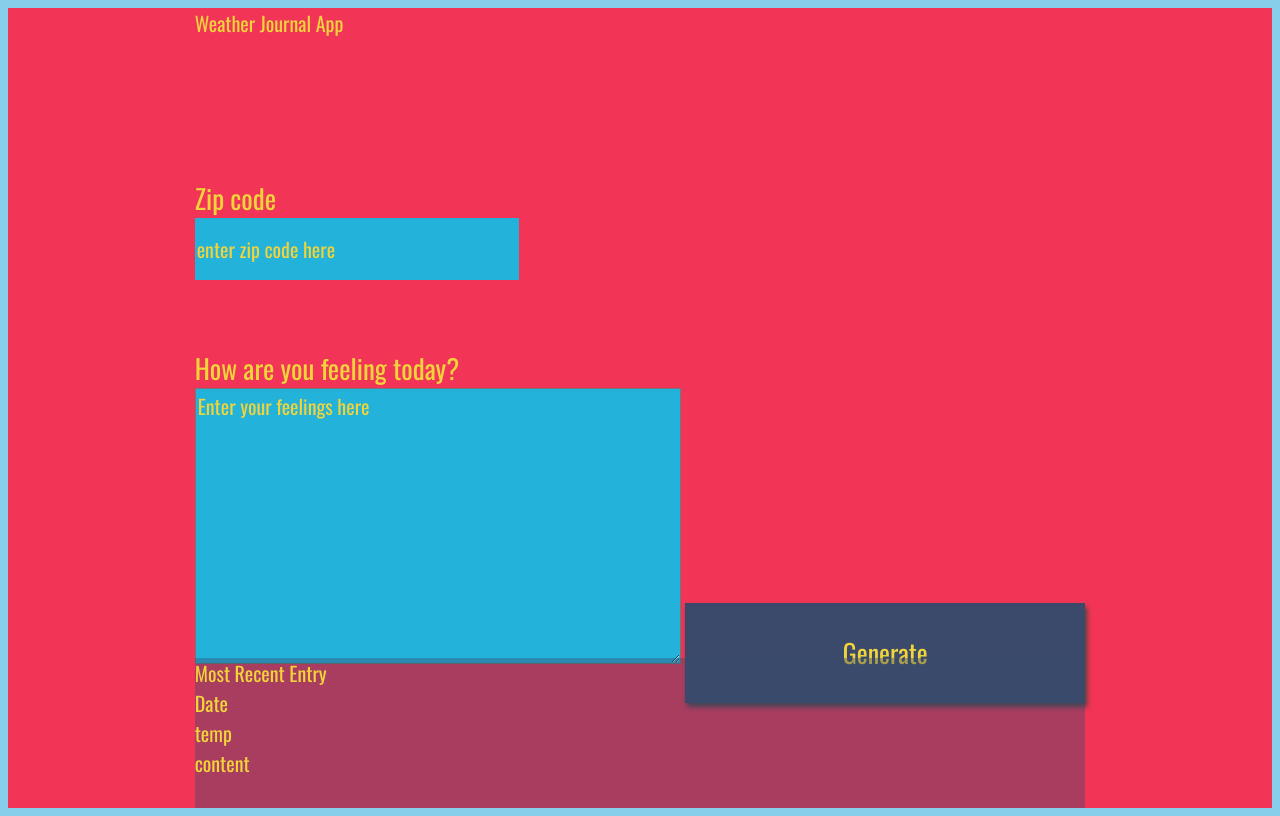
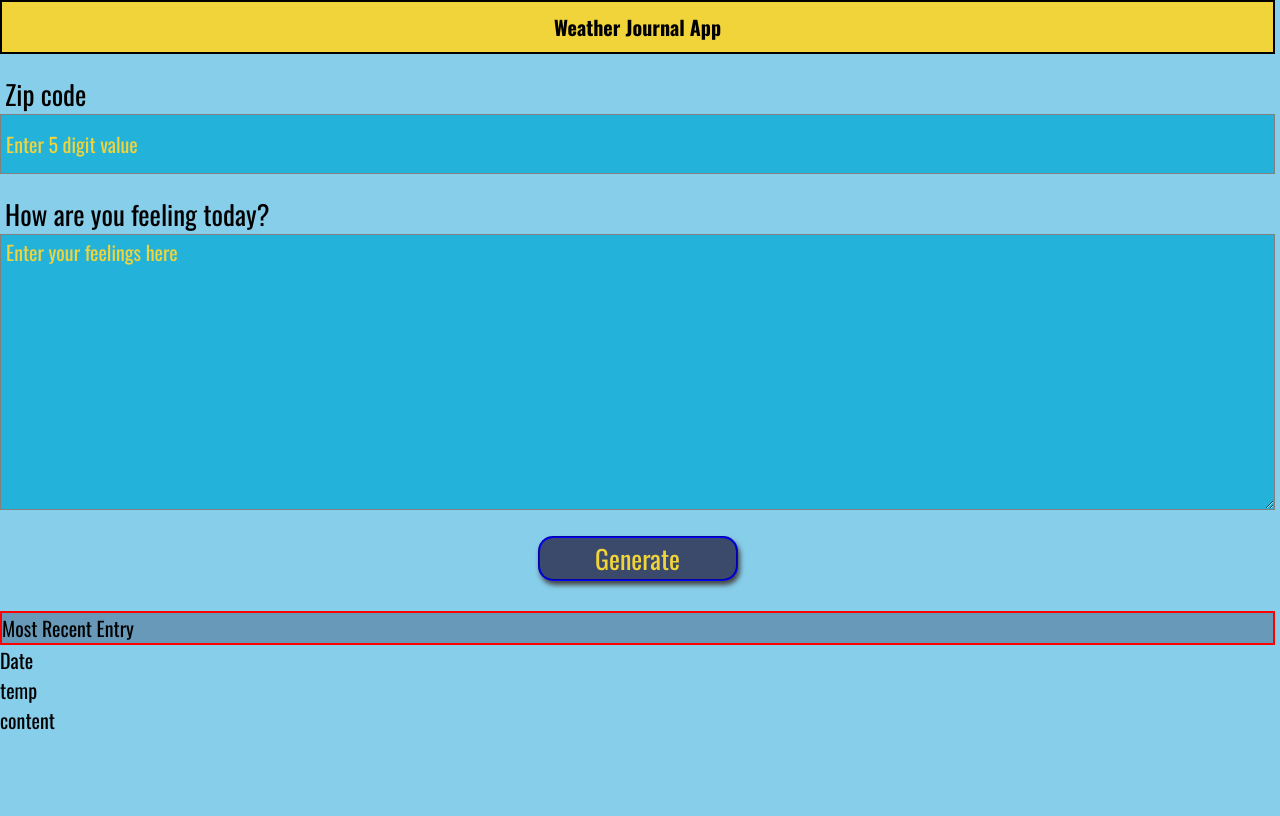
Before and after one commit to Thor100779/udacity-project3-weatherApp, a plain HTML site: page website/index.html in a window 1280 px wide. Drawn offline with nearby package versions, Linux system fonts and the light colour scheme; a web font is replaced by a local one.

Commit message:
Add new styling.

```diff
--- a/website/app.js
+++ b/website/app.js
@@ -1,11 +1,10 @@
 /* Global Variables */
-const zipCodeField = document.getElementById('zip');
-const feelingsField = document.getElementById('feelings');
+const zipCodeField = document.getElementById('zip_code_field');
+const feelingsField = document.getElementById('feelings_field');
 
-// Create a new date instance dynamically with JS
-let d = new Date();
-let newDate = d.getMonth() + '.' + d.getDate() + '.' + d.getFullYear();
-let newDate2 = `${d.getMonth()}/${d.getDate()}/${d.getFullYear()}`;
+const baseUrl = 'http://api.openweathermap.org/data/2.5/weather?zip=';
+const midUrl = ',us&appid=';  // *Assuming we only need to cover the United States, I added the 'us' instead of looking for a country code too
+const apiKey = 'a53b2d8dc37f7179eb7025f975cc83b2';
 
 document.getElementById('generate').addEventListener('click', generateButtonClickedHandler);
 
@@ -20,11 +19,58 @@ function generateButtonClickedHandler() {
     logFetch('/last').then(result => {
       if (result === null)
         console.log('result is NULL in button click handler');
-      else
-        document.getElementById('content').innerText = `The most recent zip is: ${result.zipCode},
-          the most recent feelings are: ${result.feelings}`;
+      else {
+        document.getElementById('content').innerText = `The most recent zip is: ${result.zipCode}\n
+          The most recent feelings are: ${result.feelings}`;
+        document.getElementById('date').innerText = `Date: ${getDate()}`;
+      }
     });
+
+    logFetch(baseUrl + zipCodeField.value + midUrl + apiKey)
+    .then(temp => {
+      if (temp === undefined)
+        console.log('final temp is UNDEFINED');
+      else {
+        console.log(`final temp is: ${temp.main.temp}`);
+        let tempF = kelvinToFahrenheit(temp.main.temp);
+        document.getElementById('temp').innerText = `Temp: ${tempF}` + '\xB0' + 'F';
+      }
+    })
+    .catch(err => {
+      console.error('fetch failed', err);
+    });
+
+    /*getTempForZipCode(zipCodeField.value).then(temp => {
+      if (temp === null)
+        console.log("app.js failed to get temp");
+      else {
+        console.log(`Temp is not null and equals: ${temp}`);
+        document.getElementById('temp').innerText = `Temp: ${temp}`;
+      }
+    });*/
   }
+}
+
+function kelvinToFahrenheit(tempInKelvin) {
+  return Math.trunc((tempInKelvin - 273.15) * (9 / 5) + 32);
+}
+
+function getTempForZipCode(zipCode) {
+  console.log(`fetching temp for zip: ${zipCode}`);
+  logFetch(baseUrl + zipCode + midUrl + apiKey)
+    .then(result => {
+      console.log(`returned result for url: ${baseUrl + zipCode + midUrl + apiKey} is: ${result}`);
+      let tempKelvin = result.main.temp;
+      console.log(`tempKelvin is: ${tempKelvin}`);
+      return (tempKelvin - 273.15) * (9 / 5) + 32;
+    });
+}
+
+function getDate() {
+  // Create a new date instance dynamically with JS
+  let d = new Date();
+  //let newDate = d.getMonth() + '.' + d.getDate() + '.' + d.getFullYear();
+  return `${d.getMonth()}/${d.getDate()}/${d.getFullYear()}`;
 }
 
 function logFetch(url) {
--- a/website/index.html
+++ b/website/index.html
@@ -9,20 +9,18 @@
   </head>
   <body>
     <div id="app">
-      <div class="holder headline">
-        Weather Journal App
+      <div id="headline" class="holder"><b>Weather Journal App</b></div>
+      <div class="holder">
+        <label class="label" for="zip">Zip code</label>
+        <input type="text" id="zip_code_field" class="field" placeholder="Enter 5 digit value">
       </div>
-      <div class="holder zip">
-        <label for="zip">Zip code</label>
-        <input type="text" id="zip" placeholder="enter zip code here">
-      </div>
-      <div class="holder feel">
-        <label for="feelings">How are you feeling today?</label>
-        <textarea class="myInput" id="feelings" placeholder="Enter your feelings here" rows="9" cols="50"></textarea>
+      <div id="feelings_container" class="holder">
+        <label class="label" for="feelings">How are you feeling today?</label>
+        <textarea id="feelings_field" class="field" placeholder="Enter your feelings here" rows="9" cols="50"></textarea>
         <button id="generate" type="submit">Generate</button>
       </div>
-      <div class="holder entry">
-        <div class="title">Most Recent Entry</div>
+      <div class="holder">
+        <div class="entry">Most Recent Entry</div>
         <div id="entryHolder">
           <div id="date">Date</div>
           <div id="temp">temp</div>
--- a/website/style.css
+++ b/website/style.css
@@ -1,27 +1,74 @@
+* { /* Used to keep width from expanding past limits of screen and introducing slight horizontal scrolling */
+    -webkit-box-sizing: border-box;
+    -moz-box-sizing: border-box;
+    box-sizing: border-box;
+}
+
 body {
-    background: #87ceeb;
+    margin: 0px;
+    width: 100%;
+    background: #87ceeb; /* sky blue */
     font-family: -apple-system, BlinkMacSystemFont, sans-serif;
+    padding-right: 5px;
+    /*border: 3px dashed black;*/
 }
 
 #app {
-    display: grid;
-    grid-auto-rows: minmax(150px, auto);
-    /* grid-template-columns:  */
-    height:100vh;
-    background: #f23557;
-    color: #f0d43a;
+    display: flex;
+    flex-direction: column;
     justify-content: center;
-    grid-gap: 1em;
+    grid-gap: 20px;
     font-size: 20px;
     font-family: 'Oswald', sans-serif;
+}
+
+.field {
+  width: 100%;
+  padding-left: 5px;
+  border: 1px solid gray;
 }
 
 .holder {
 
 }
 
+.label {
+  padding-left: 5px;
+}
+
+#headline {
+  grid-area: headline;
+  color: black;
+  border: 2px solid black;
+  background-color: #f0d43a;
+  padding: 10px 0px;
+}
+
+.zip {
+  grid-area: zip;
+  border: 2px solid green;
+  margin-bottom: 10px;
+}
+
+.feel {
+  grid-area: feelings
+  border: 2px solid purple;
+}
+
 .entry {
+    grid-area: entry;
     background: rgba(59, 74, 107, .4);
+    border: 2px solid red;
+}
+
+#generate {
+  grid-area: button;
+  border: 2px solid blue;
+  height: 100%;
+  margin: 20px auto 10px auto;
+  display: block;
+  border-radius: 15px;
+  border-style: groove;
 }
 
 #entryHolder {
@@ -40,12 +87,8 @@ body {
 
 }
 
-.headline {
-
-}
-
-.title {
-
+#headline {
+  text-align: center;
 }
 
 /*  Basic Styling To Override Default For Basic HTML Elements */
@@ -57,19 +100,19 @@ label {
 input {
     display:block;
     height: 60px;
-    width: 320px;
+    width: 220px;
     background:#22b2da;
-    color: #f0d43a;
+    color: #f0d43a; /* shade of yellow */
     font-size: 20px;
     font-family: 'Oswald', sans-serif;
     border: none;
 }
 
 button {
-    width: 400px;
+    width: 200px;
     height: 100px;
     background: #3b4a6b;
-    color: #f0d43a;
+    color: #f0d43a; /* shade of yellow */
     font-size: 26px;
     font-family: 'Oswald', sans-serif;
     border: none;
```
Also changed, not shown: server.js (+32 -5 lines).
